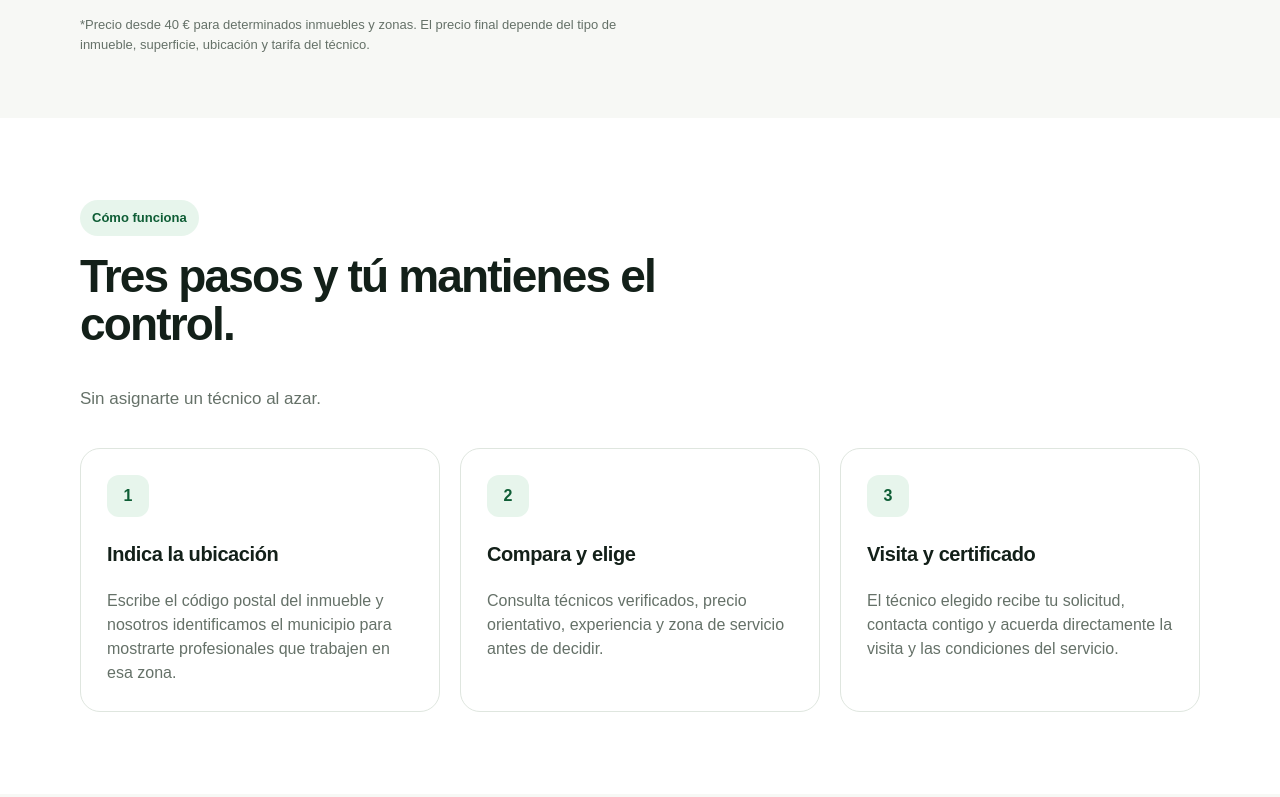
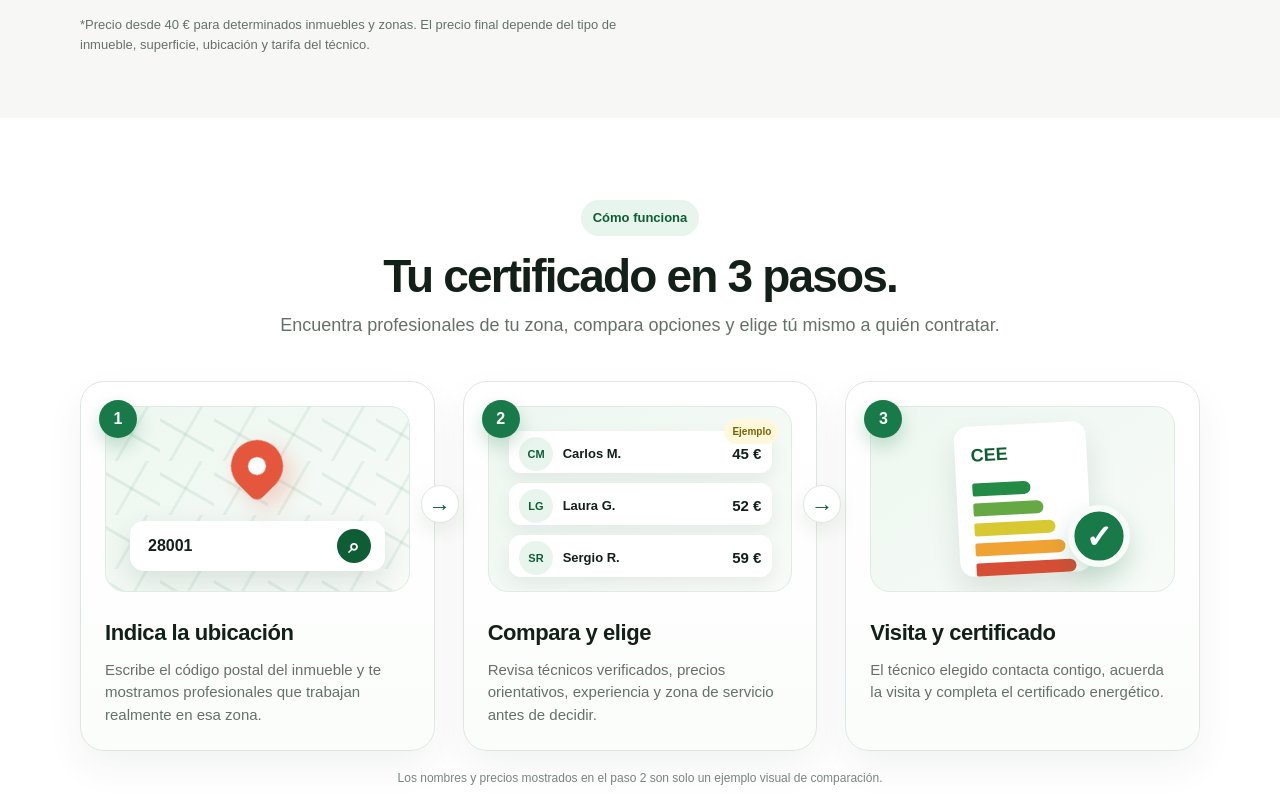
Before and after one commit to Javimenmes96/CertificadoEnCasa, a Next.js app: page / in a window 1280 px wide. Shown: the part 803-1600 px from the top of the page. Built offline with nearby package versions, Linux system fonts and the light colour scheme.

Commit message:
UX: integrar nueva sección Cómo funciona

```diff
--- a/app/page.tsx
+++ b/app/page.tsx
@@ -2,6 +2,7 @@ import type { Metadata } from "next";
 import Image from "next/image";
 import Link from "next/link";
 import HomePostalSearch from "./HomePostalSearch";
+import HowItWorksSection from "./HowItWorksSection";
 import styles from "./heroImage.module.css";
 
 const heroImage = "/hero-certificado-desde-40.png.png";
@@ -78,20 +79,7 @@ export default function HomePage() {
         </div>
       </section>
 
-      <section className="section section-white">
-        <div className="container">
-          <div className="section-heading">
-            <span className="eyebrow">Cómo funciona</span>
-            <h2 style={{ marginTop: 16 }}>Tres pasos y tú mantienes el control.</h2>
-            <p>Sin asignarte un técnico al azar.</p>
-          </div>
-          <div className="grid-3">
-            <article className="card"><div className="card-number">1</div><h3>Indica la ubicación</h3><p>Escribe el código postal del inmueble y nosotros identificamos el municipio para mostrarte profesionales que trabajen en esa zona.</p></article>
-            <article className="card"><div className="card-number">2</div><h3>Compara y elige</h3><p>Consulta técnicos verificados, precio orientativo, experiencia y zona de servicio antes de decidir.</p></article>
-            <article className="card"><div className="card-number">3</div><h3>Visita y certificado</h3><p>El técnico elegido recibe tu solicitud, contacta contigo y acuerda directamente la visita y las condiciones del servicio.</p></article>
-          </div>
-        </div>
-      </section>
+      <HowItWorksSection />
 
       <section className="section">
         <div className="container split">
```
